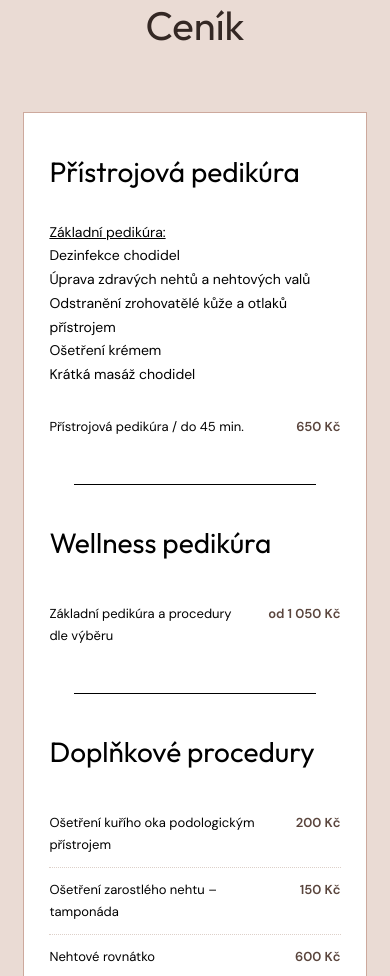
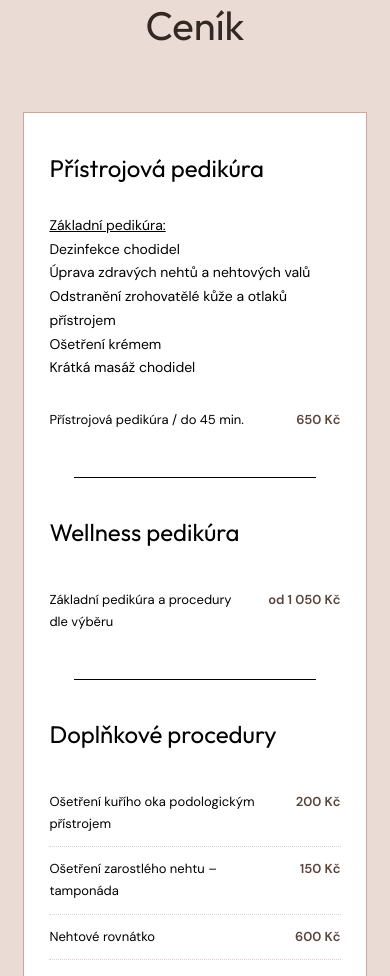
Before and after one commit to ZajaIT/Pedikura_Katka, a plain HTML site: page index.html in a window 390 px wide. Shown: the part 5361-6337 px from the top of the page. Drawn offline with nearby package versions, Linux system fonts and the light colour scheme.

Commit message:
Update index.html

```diff
--- a/index.html
+++ b/index.html
@@ -1107,6 +1107,10 @@ footer{
     .price-category{
         padding:35px 25px;
     }
+
+   .price-category h3{
+    font-size:24px;
+}
 
     .price-row{
         grid-template-columns:1fr auto;
```
